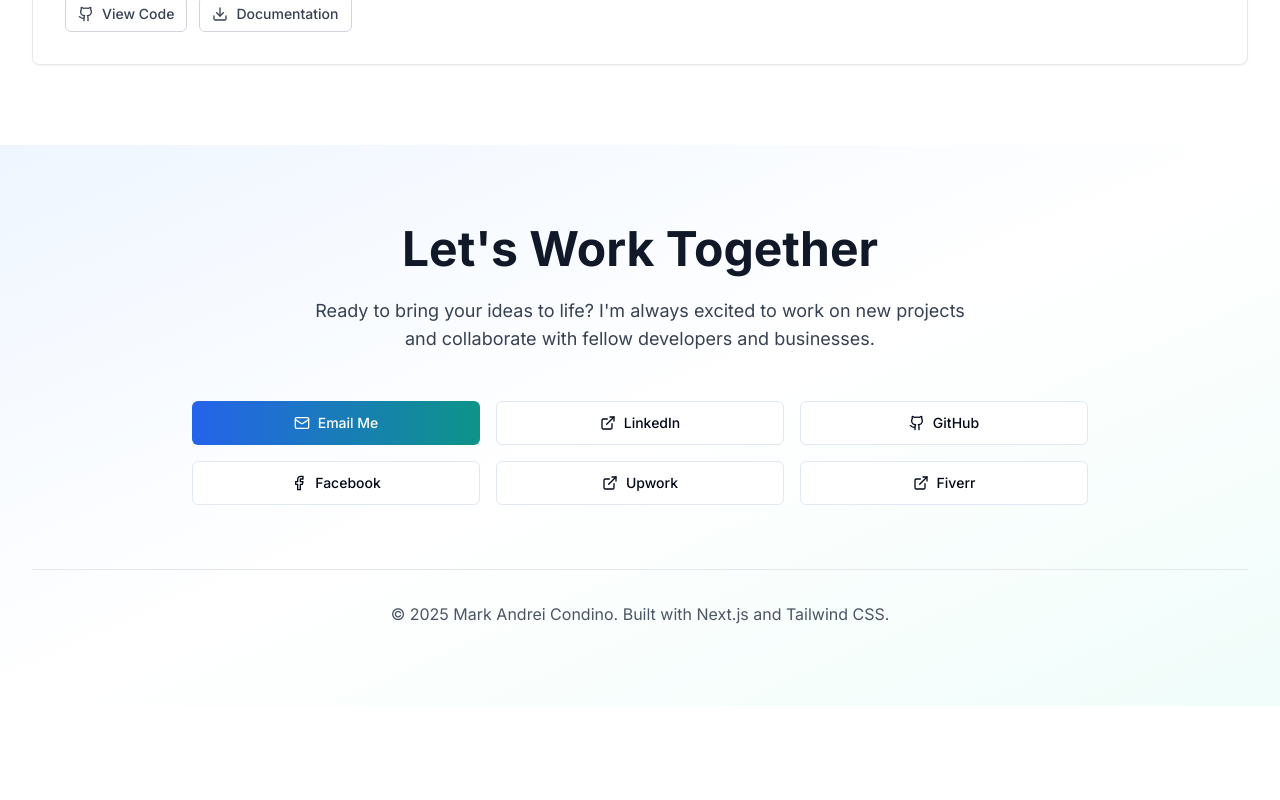
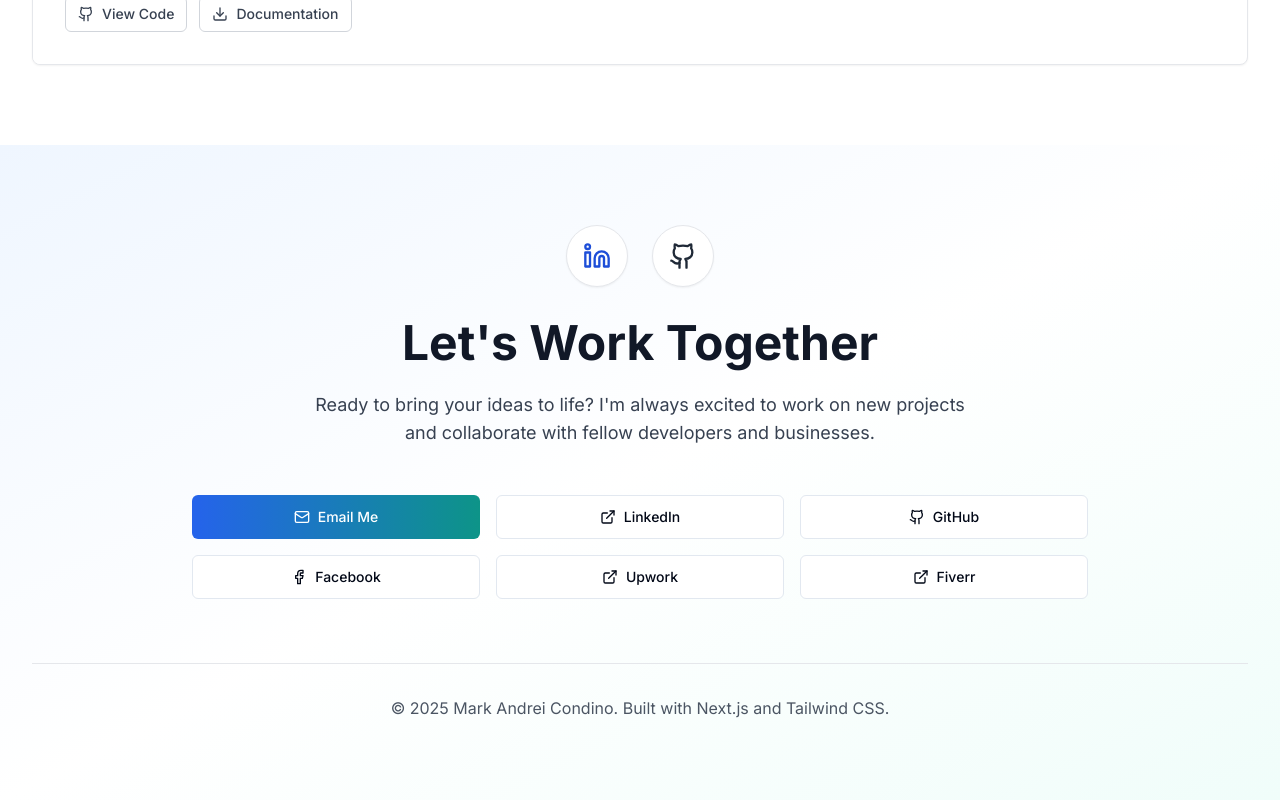
Before and after one commit to NOTMORSE-PROG/CONDINO_PROFILE, a Next.js app: page / in a window 1280 px wide. Shown: the part 5215-6015 px from the top of the page. Before the commit the page ends 5921 px from the top, so only its background shows below. Built offline with nearby package versions, Linux system fonts and the light colour scheme.

Commit message:
Add LinkedIn and GitHub icons to top of contact section

```diff
--- a/app/page.tsx
+++ b/app/page.tsx
@@ -16,6 +16,7 @@ import {
   ChevronDown,
   Download,
   Github,
+  Linkedin,
   Vote,
   MapPin,
 } from "lucide-react"
@@ -817,6 +818,25 @@ export default function Portfolio() {
             viewport={{ once: true }}
             className="text-center"
           >
+            <div className="flex justify-center gap-6 mb-8">
+              <a
+                href="https://www.linkedin.com/in/mark-andrei-condino-0323a5327"
+                target="_blank"
+                rel="noopener noreferrer"
+                className="p-4 rounded-full bg-white dark:bg-gray-800 border border-gray-200 dark:border-gray-700 text-blue-700 dark:text-blue-400 hover:bg-blue-50 dark:hover:bg-blue-900/30 hover:border-blue-400 transition-all duration-200 shadow-sm hover:shadow-md"
+              >
+                <Linkedin className="w-7 h-7" />
+              </a>
+              <a
+                href="https://github.com/NOTMORSE-PROG"
+                target="_blank"
+                rel="noopener noreferrer"
+                className="p-4 rounded-full bg-white dark:bg-gray-800 border border-gray-200 dark:border-gray-700 text-gray-800 dark:text-gray-200 hover:bg-gray-100 dark:hover:bg-gray-700 hover:border-gray-400 transition-all duration-200 shadow-sm hover:shadow-md"
+              >
+                <Github className="w-7 h-7" />
+              </a>
+            </div>
+
             <h2 className="text-4xl md:text-5xl font-bold mb-6 text-gray-900 dark:text-white">Let's Work Together</h2>
             <p className="text-lg text-gray-700 dark:text-gray-200 mb-12 max-w-2xl mx-auto">
               Ready to bring your ideas to life? I'm always excited to work on new projects and collaborate with fellow
```
